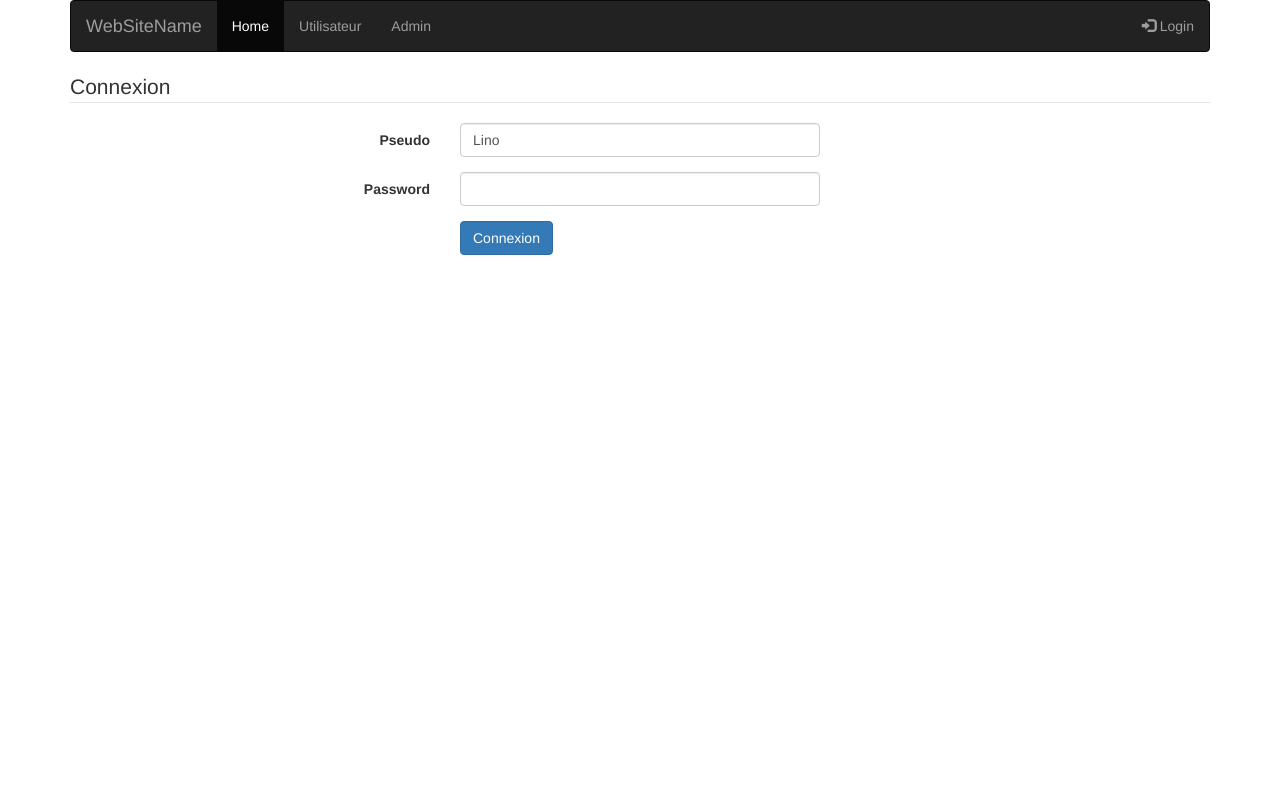
After one commit to psccc97/TPILocationVehicule, a PHP site: page /views/connexion.php in a window 1280 px wide. The commit adds this page. Run offline with PHP 8.4, Linux system fonts and the light colour scheme.

Commit message:
mise en place de la navBar

```diff
--- a/index.php
+++ b/index.php
@@ -17,4 +17,6 @@ if (empty($action)) {
         case 'accueil':
             require_once 'controllers/controllerIndex.php';
             break;
+        case 'connexion':
+            require_once 'controllers/controllerConnexion.php';
     }
--- /dev/null
+++ b/views/connexion.php
@@ -0,0 +1,73 @@
+<?php
+
+/*
+ * User: lino
+ * Date: 27.04.2017
+ * Time: 11:03
+ * Version : 1.0
+ * Description :controleur principale il permet de rediriger dans les différents controleurs
+*/
+?>
+<html>
+    <head>
+        <meta charset="UTF-8">
+        <link rel="stylesheet" href="bootstrap/css/bootstrap.min.css">
+        <link rel="stylesheet" href="bootstrap/css/bootstrap.css">
+        <title></title>
+    </head>
+    <body>
+        <div class="container">
+            <nav class="navbar navbar-inverse">
+                <div class="container-fluid">
+                    <div class="navbar-header">
+                        <a class="navbar-brand" href="#">WebSiteName</a>
+                    </div>
+                    <ul class="nav navbar-nav">
+                        <li class="active"><a href="#">Home</a></li>
+                        <li><a href="#">Utilisateur</a></li>
+                        <li><a href="#">Admin</a></li>
+                    </ul>
+                    <ul class="nav navbar-nav navbar-right">
+
+                        <li><a href="#"><span class="glyphicon glyphicon-log-in"></span> Login</a></li>
+                       <!-- <li><a href="logout.php"><span class="glyphicon glyphicon-log-out"></span> Logout</a></li> -->
+                    </ul>
+                </div>
+            </nav>
+            <form class="form-horizontal" action="logincheck.php" method="post">
+                <fieldset>
+
+                    <!-- Form Name -->
+                    <legend>Connexion</legend>
+
+                    <!-- Text input-->
+                    <div class="form-group">
+                        <label class="col-md-4 control-label" for="pseudo">Pseudo</label>
+                        <div class="col-md-4">
+                            <input id="pseudo" name="pseudo" type="text" placeholder="pseudo" class="form-control input-md" required="" value="Lino">
+
+                        </div>
+                    </div>
+
+                    <!-- Password input-->
+                    <div class="form-group">
+                        <label class="col-md-4 control-label" for="password">Password</label>
+                        <div class="col-md-4">
+                            <input id="password" name="password" type="password" placeholder="" class="form-control input-md" required="">
+
+                        </div>
+                    </div>
+
+                    <!-- Button -->
+                    <div class="form-group">
+                        <label class="col-md-4 control-label" for="connexion"></label>
+                        <div class="col-md-4">
+                            <button id="connexion" name="connexion" class="btn btn-primary">Connexion</button>
+                        </div>
+                    </div>
+
+                </fieldset>
+            </form>
+            <div/>
+    </body>
+</html>
```
Also changed, not shown: controllers/controllerConnexion.php (added, +7 -0 lines), nbproject/private/private.xml (+6 -1 lines), views/viewIndex.php (+19 -6 lines).
